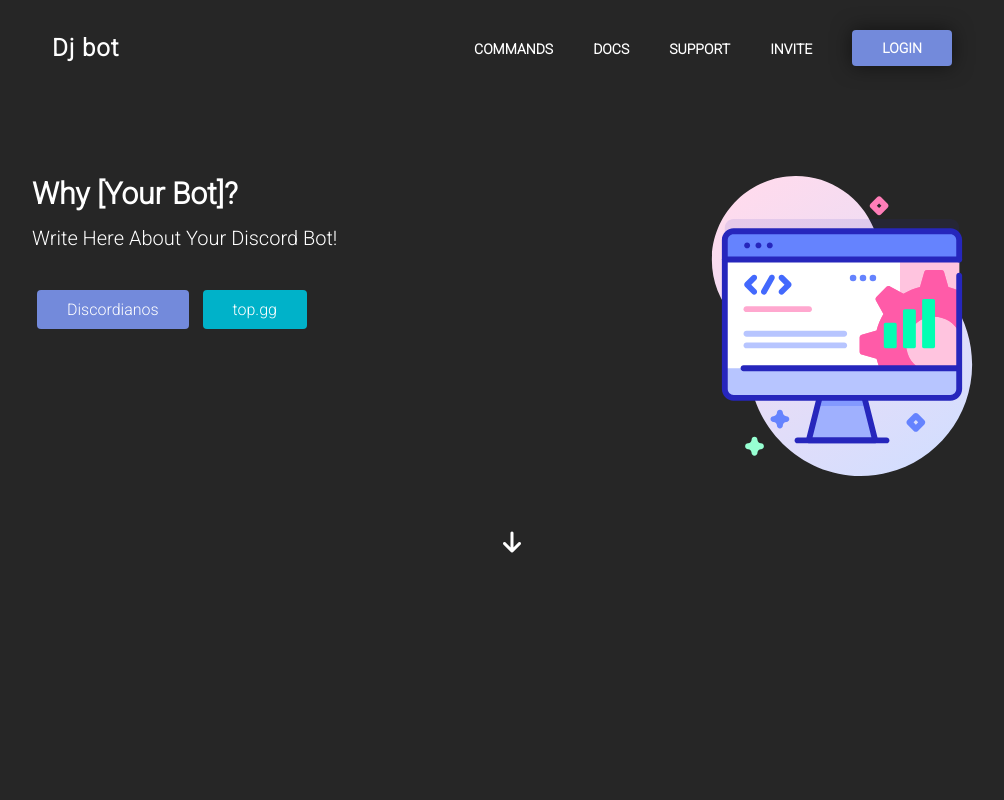
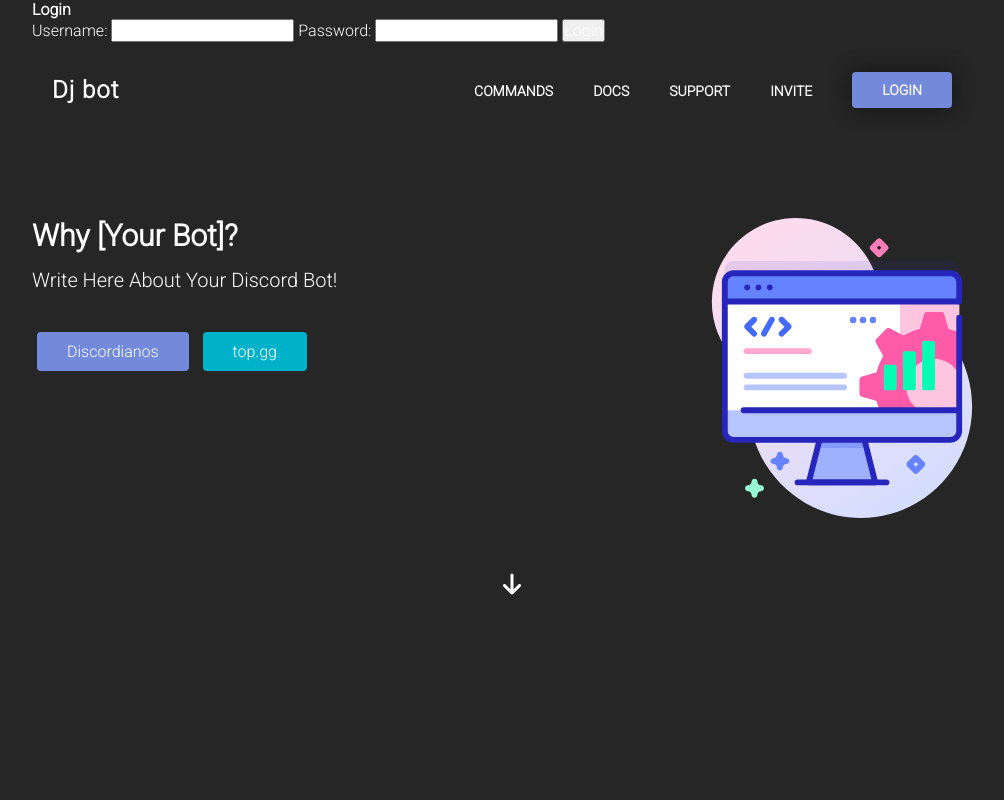
Before and after one commit to Neuryhdez45/redes.github.io, a plain HTML site: page index.html in a window 1280 px wide. Shown: the top 800 px of the page, without its empty margins (128-1132 px from the left). Drawn offline with Linux system fonts and the light colour scheme.

Commit message:
Update index.html

```diff
--- a/index.html
+++ b/index.html
@@ -1,6 +1,7 @@
 <!DOCTYPE html>
 <html>
 <head>
+
   <meta charset="utf-8">
   <title>[REDES SOCIALES]</title>
   <meta name="viewport" content="width=device-width, initial-scale=1.0">
@@ -27,6 +28,19 @@
   <link rel="stylesheet" href="https://cdnjs.cloudflare.com/ajax/libs/font-awesome/6.0.0-beta2/css/all.min.css" integrity="sha512-YWzhKL2whUzgiheMoBFwW8CKV4qpHQAEuvilg9FAn5VJUDwKZZxkJNuGM4XkWuk94WCrrwslk8yWNGmY1EduTA==" crossorigin="anonymous" referrerpolicy="no-referrer" />
 </head>
 <body class="on">
+  <div class="container">
+        <h1>Login</h1>
+        <form action="check-login.php" method="post">
+            <label for="username">Username:</label>
+            <input type="text" id="username" name="username" required>
+
+            <label for="password">Password:</label>
+            <input type="password" id="password" name="password" required>
+
+            <button type="submit">Login</button>
+        </form>
+    </div>
+
   <div class="loading" id="loading-box">
     <div class="loading-item"><div class="loading-progress"></div></div>
   </div>
```
